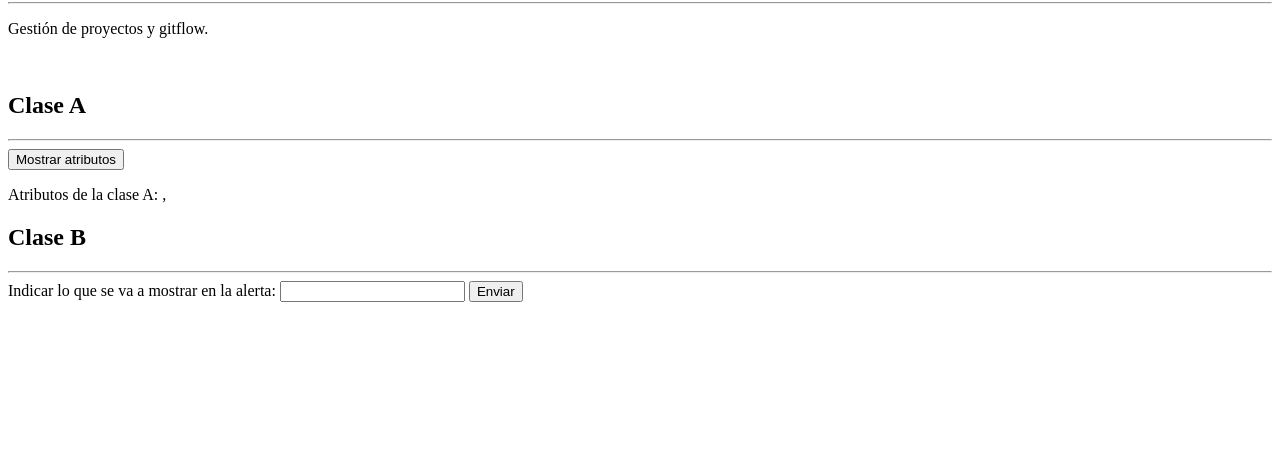
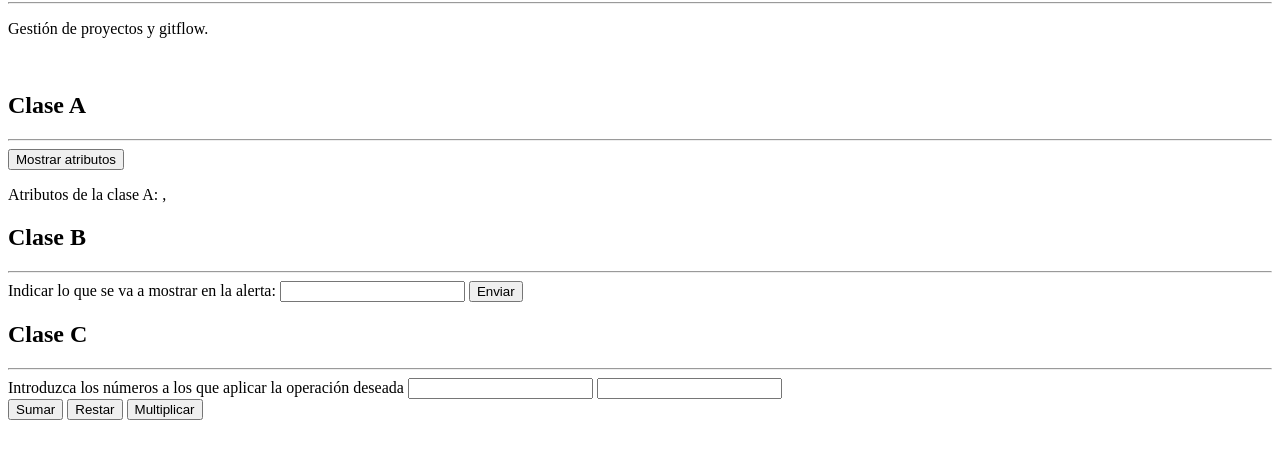
Before and after one commit to pepcerda/actividad-01, a plain HTML site: page src/index.html in a window 1280 px wide. Shown: the part 78-536 px from the top of the page. Drawn offline with Linux system fonts and the light colour scheme.

Commit message:
Creación de la clase C

```diff
--- a/src/index.html
+++ b/src/index.html
@@ -23,6 +23,16 @@
     <input id="inputUser" type="text">
     <button onclick="leerValoryMostrar()">Enviar</button>
 
+    <h2>Clase C</h2>
+    <hr>
+    <label>Introduzca los números a los que aplicar la operación deseada</label>
+    <input id="num1" type="number">
+    <input id="num2" type="number">
+    <br>
+    <button onclick="sumar()">Sumar</button>
+    <button onclick="restar()">Restar</button>
+    <button onclick="multiplicar()">Multiplicar</button>
+    <br>
 
     <script src="index.js"></script>
 </body>
--- a/src/index.js
+++ b/src/index.js
@@ -43,3 +43,52 @@ const leerValoryMostrar = () => {
     const instanciaB = new B(inputUser.value);
     instanciaB.mostrarAlerta();
 }
+
+class C {
+    constructor(num1, num2) {
+        this.num1=num1;
+        this.num2=num2;
+    }
+
+    suma() {
+        return this.num1 + this.num2;
+    }
+
+    resta() {
+        return this.num1 - this.num2;
+    }
+
+    multiplica() {
+        return this.num1 * this.num2;
+    }
+}
+
+const sumar = () => {
+    let num1 = document.getElementById("num1");
+    let num2 = document.getElementById("num2");
+    let instanciaC = new C(num1.value, num2.value);
+    let salida = document.createElement("INPUT");
+    salida.setAttribute("type", "number");
+    salida.setAttribute("value", Number(instanciaC.suma()));
+    document.body.appendChild(salida);
+}
+
+const restar = () => {
+    let num1 = document.getElementById("num1");
+    let num2 = document.getElementById("num2");
+    let instanciaC = new C(num1.value, num2.value);
+    let salida = document.createElement("INPUT");
+    salida.setAttribute("type", "number");
+    salida.setAttribute("value", instanciaC.resta());
+    document.body.appendChild(salida);
+}
+
+const multiplicar = () => {
+    let num1 = document.getElementById("num1");
+    let num2 = document.getElementById("num2");
+    let instanciaC = new C(num1.value, num2.value);
+    let salida = document.createElement("INPUT");
+    salida.setAttribute("type", "number");
+    salida.setAttribute("value", instanciaC.multiplica());
+    document.body.appendChild(salida);
+}
```
